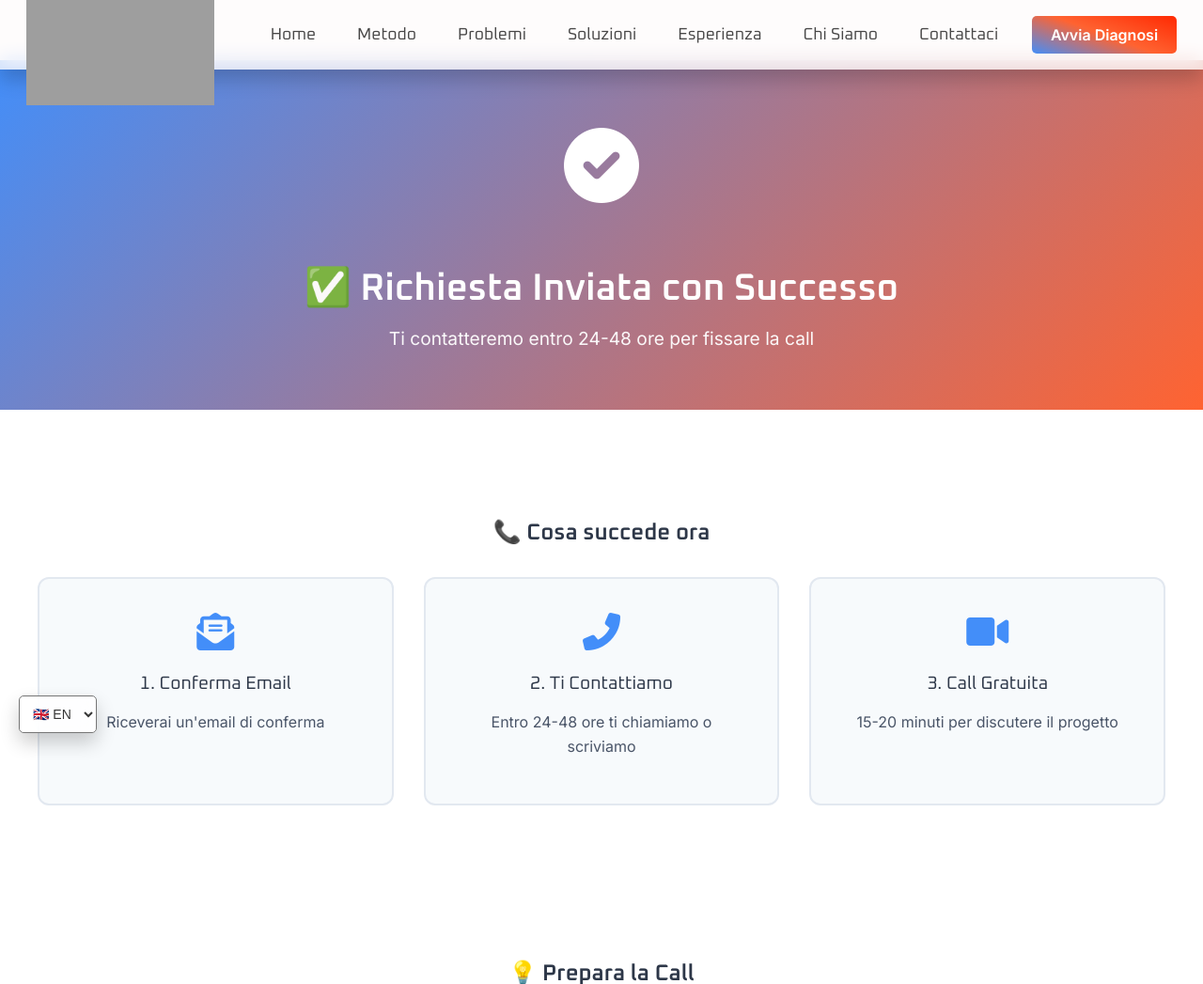
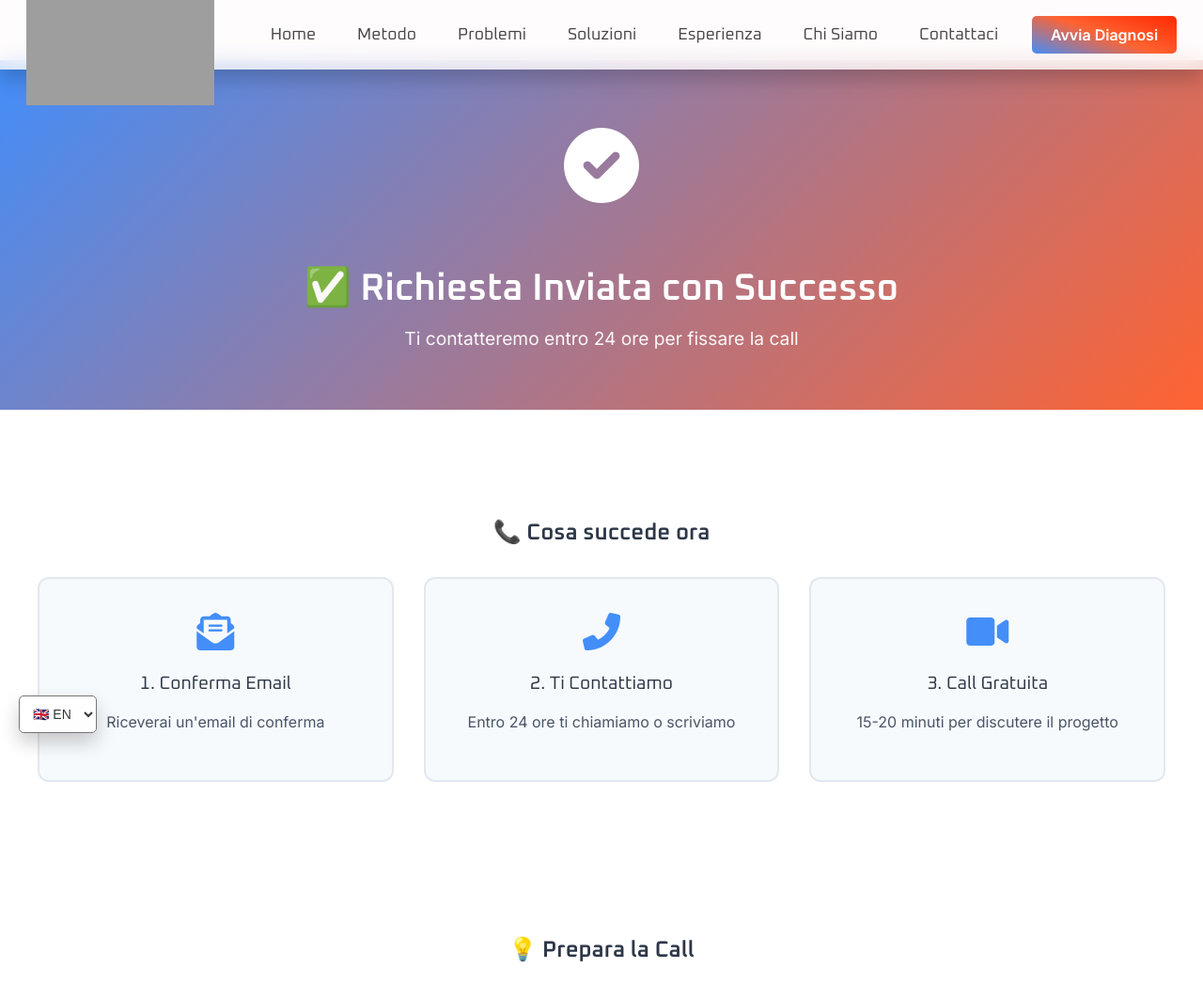
Before and after one commit to AynixTech/aynix-wordpress, a WordPress theme: template wp-content/themes/aynix/page-grazie-contatto.php in a window 1280 px wide. Shown: the top 1047 px of the page at 94% size. Run offline with PHP 8.4 and a stand-in for WordPress, Linux system fonts and the light colour scheme; the site name, menu and one post (Sample post) are stand-ins, and other content is empty; grey boxes are pictures that could not be loaded.

Commit message:
Ridotto tempo di risposta promesso da 24-48 ore a massimo 24 ore
- Aggiornato time_value nelle email in tutte le lingue (IT, EN, ES, PT)
- IT: "massimo 24 ore" invece di "24-48 ore"
- EN: "max 24 hours" invece di "24-48 hours"
- ES/PT: "máximo 24 horas" invece di "24-48 horas"
- Aggiornate notifiche admin e conferme cliente
- Aggiornate pagine grazie-contatto e richiesta-contatto
- Migliorata percezione del servizio con promessa più veloce

```diff
--- a/wp-content/themes/aynix/functions.php
+++ b/wp-content/themes/aynix/functions.php
@@ -697,7 +697,7 @@ function send_confirmation_email($to_email, $lang = 'it', $post_id = null) {
             'step2' => 'Valutiamo se e come possiamo aiutarti',
             'step3' => 'Ti ricontattiamo solo se c\'è valore reale',
             'time_label' => 'Tempo stimato:',
-            'time_value' => '24-48 ore',
+            'time_value' => 'massimo 24 ore',
             'note_label' => 'Nota importante:',
             'note_text' => 'Non riceverai proposte commerciali automatiche. Ti contatteremo solo se riteniamo di poter davvero aiutarti.',
             'closing' => 'A presto!',
@@ -714,7 +714,7 @@ function send_confirmation_email($to_email, $lang = 'it', $post_id = null) {
             'step2' => 'We evaluate if and how we can help you',
             'step3' => 'We contact you only if there is real value',
             'time_label' => 'Estimated time:',
-            'time_value' => '24-48 hours',
+            'time_value' => 'max 24 hours',
             'note_label' => 'Important note:',
             'note_text' => 'You will not receive automatic sales proposals. We will contact you only if we believe we can really help you.',
             'closing' => 'See you soon!',
@@ -731,7 +731,7 @@ function send_confirmation_email($to_email, $lang = 'it', $post_id = null) {
             'step2' => 'Evaluamos si y cómo podemos ayudarte',
             'step3' => 'Te contactamos solo si hay valor real',
             'time_label' => 'Tiempo estimado:',
-            'time_value' => '24-48 horas',
+            'time_value' => 'máximo 24 horas',
             'note_label' => 'Nota importante:',
             'note_text' => 'No recibirás propuestas comerciales automáticas. Te contactaremos solo si creemos que podemos ayudarte realmente.',
             'closing' => '¡Hasta pronto!',
@@ -748,7 +748,7 @@ function send_confirmation_email($to_email, $lang = 'it', $post_id = null) {
             'step2' => 'Avaliamos se e como podemos ajudá-lo',
             'step3' => 'Contactamos apenas se houver valor real',
             'time_label' => 'Tempo estimado:',
-            'time_value' => '24-48 horas',
+            'time_value' => 'máximo 24 horas',
             'note_label' => 'Nota importante:',
             'note_text' => 'Não receberá propostas comerciais automáticas. Contactaremos apenas se acreditarmos que podemos realmente ajudá-lo.',
             'closing' => 'Até breve!',
@@ -971,7 +971,7 @@ function send_contact_request_notification($nome, $cognome, $email, $telefono, $
             <a href="' . admin_url('post.php?post=' . $post_id . '&action=edit') . '" class="cta-button">Visualizza nel Pannello Admin</a>
         </p>
 
-        <p><strong>⚡ Azione richiesta:</strong> Contatta il cliente entro 24-48 ore per fissare la call.</p>
+        <p><strong>⚡ Azione richiesta:</strong> Contatta il cliente entro 24 ore per fissare la call.</p>
     ';
 
     $html_message = aynix_email_template($content, 'Nuova Richiesta di Contatto');
@@ -999,7 +999,7 @@ function send_contact_request_confirmation($email, $nome) {
         <div class="info-box">
             <p><strong>📞 Cosa succede ora?</strong></p>
             <ul style="margin: 10px 0;">
-                <li>Ti contatteremo entro 24-48 ore</li>
+                <li>Ti contatteremo entro 24 ore</li>
                 <li>Fisseremo una call gratuita di 15-20 minuti</li>
                 <li>Discuteremo il tuo progetto in dettaglio</li>
             </ul>
--- a/wp-content/themes/aynix/page-grazie-contatto.php
+++ b/wp-content/themes/aynix/page-grazie-contatto.php
@@ -14,7 +14,7 @@ get_header();
                     <i class="fas fa-check-circle"></i>
                 </div>
                 <h1>✅ Richiesta Inviata con Successo</h1>
-                <p class="thankyou-subtitle">Ti contatteremo entro 24-48 ore per fissare la call</p>
+                <p class="thankyou-subtitle">Ti contatteremo entro 24 ore per fissare la call</p>
             </div>
         </section>
 
@@ -34,7 +34,7 @@ get_header();
                             <i class="fas fa-phone-alt"></i>
                         </div>
                         <h3>2. Ti Contattiamo</h3>
-                        <p>Entro 24-48 ore ti chiamiamo o scriviamo</p>
+                        <p>Entro 24 ore ti chiamiamo o scriviamo</p>
                     </div>
                     <div class="step-item">
                         <div class="step-icon">
--- a/wp-content/themes/aynix/page-richiesta-contatto.php
+++ b/wp-content/themes/aynix/page-richiesta-contatto.php
@@ -69,7 +69,7 @@ $prefilled_email = isset($_GET['email']) ? sanitize_email($_GET['email']) : '';
                     <div class="info-box">
                         <h3>📋 Cosa aspettarti</h3>
                         <ul>
-                            <li>Ti contatteremo entro 24-48 ore</li>
+                            <li>Ti contatteremo entro 24 ore</li>
                             <li>Call gratuita di 15-20 minuti</li>
                             <li>Nessun impegno o vendita forzata</li>
                             <li>Discussione concreta sul tuo progetto</li>
```
